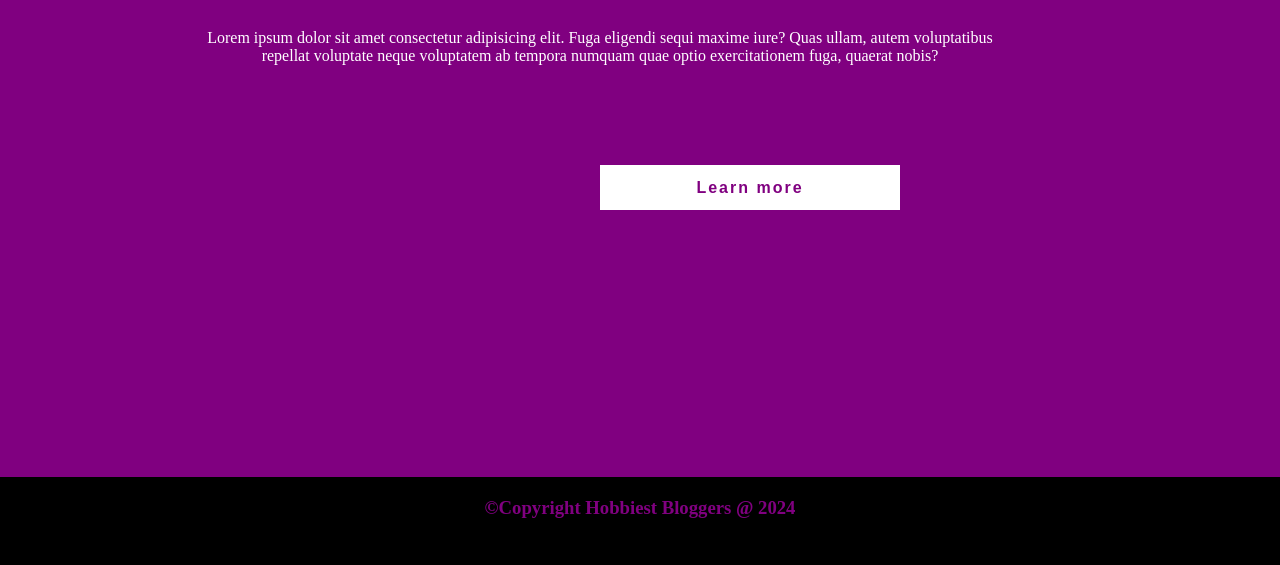
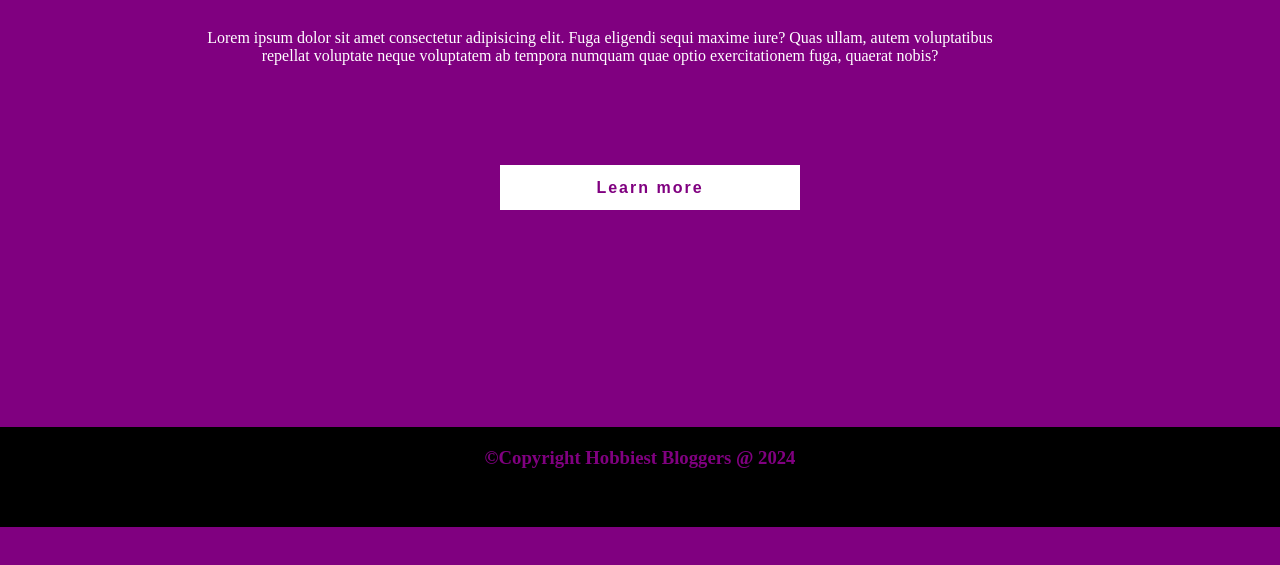
Before and after one commit to mygracey/mywebsite, a plain HTML site: page index.html in a window 1280 px wide. Shown: the part 223-788 px from the top of the page. Drawn offline with Linux system fonts and the light colour scheme.

Commit message:
third commit

```diff
--- a/styles.css
+++ b/styles.css
@@ -48,7 +48,7 @@ height:500px;
     border:none;
     position:relative;
     top:200px;
-    left:600px;
+    left:500px;
     cursor:pointer;
 }
 
@@ -83,7 +83,7 @@ h2{
     height:100px;
     background:black;
     position:relative;
-    top:100px;
+    top:50px;
 }
 
 .footer h3{
```
